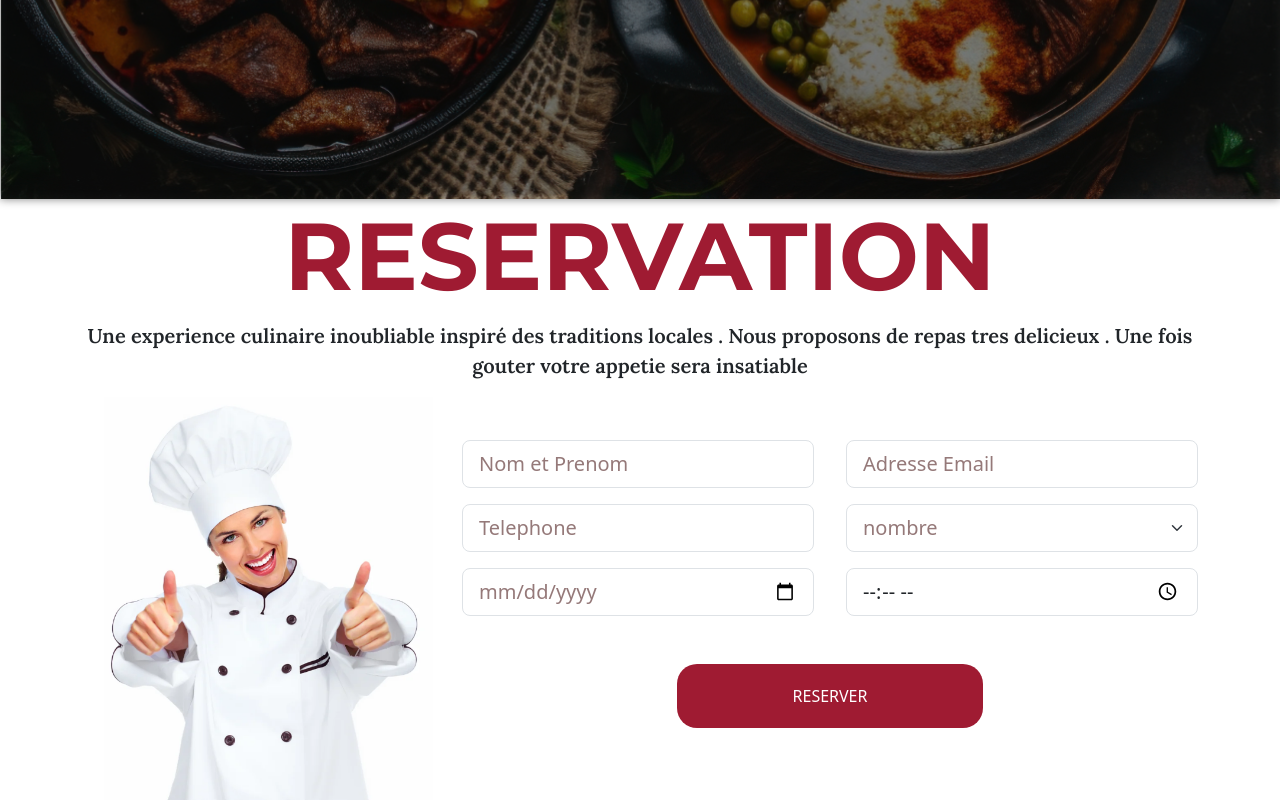
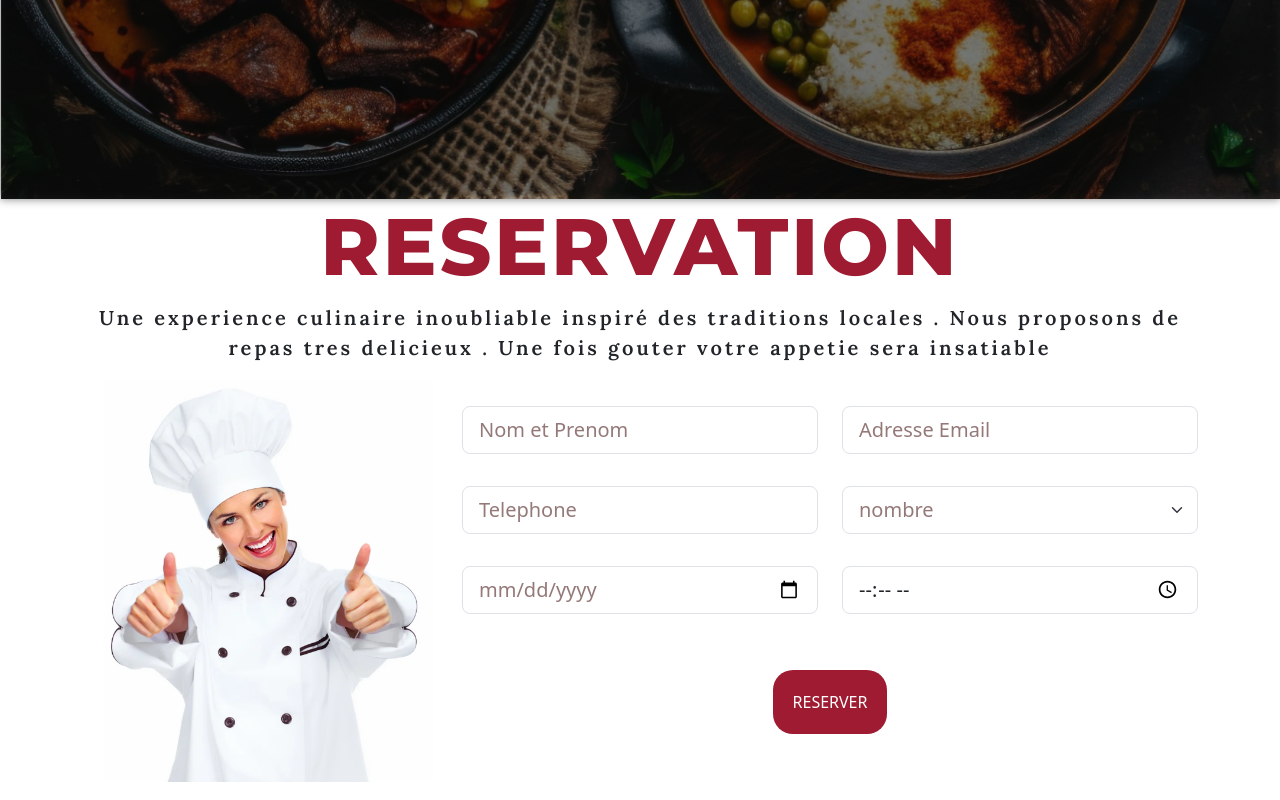
Before and after one commit to Mouhamed-Sow7/le-teranga, a plain HTML site: page index.html in a window 1280 px wide. Shown: the part 612-1412 px from the top of the page. Drawn offline with nearby package versions, Linux system fonts and the light colour scheme.

Commit message:
new changes

```diff
--- a/index.html
+++ b/index.html
@@ -83,7 +83,7 @@
       <!-- essayer de revoir la partie responsive aussi -->
       <div class="container">
         <!-- titre -->
-        <h1>RESERVATION</h1>
+        <h1 class="text-center display-1">RESERVATION</h1>
         <p>
           Une experience culinaire inoubliable inspiré des traditions locales .
           Nous proposons de repas tres delicieux . Une fois gouter votre appetie
@@ -106,34 +106,31 @@
           <!-- colonne 2 imbriquant 3 lignes/row.... -->
           <div class="col col-md-8 col-lg-8 right-box">
             <!-- premiere row -->
-            <div class="row mb-3 col">
-              <div class="col col-md col-lg me-2">
+            <div class="row mb-3">
+              <div class="col col-md col-lg my-2">
                 <input
                   type="text"
                   placeholder="Nom et Prenom "
                   class="form-control form-control-lg"
                 />
               </div>
-              <div class="col col-md col-lg">
+              <div class="col col-md col-lg my-2">
                 <input
                   type="email"
                   placeholder="Adresse Email"
                   class="form-control form-control-lg"
                 />
               </div>
-              <!-- fin du premier row -->
-              <!--  -->
-              <!-- second row -->
             </div>
             <div class="row mb-3">
-              <div class="col col-md col-lg me-2">
+              <div class="col col-md col-lg my-2">
                 <input
                   type="tel"
                   placeholder="Telephone"
                   class="form-control form-control-lg"
                 />
               </div>
-              <div class="col col-md col-lg">
+              <div class="col col-md col-lg my-2">
                 <select name="select" id="#" class="form-select form-select-lg">
                   <option
                     selected
@@ -146,7 +143,7 @@
                     une personne
                   </option>
                   <option value="2" aria-placeholder="nombre de personne">
-                    deux personne
+                    deux personnes
                   </option>
                   <option value="3" aria-placeholder="nombre de personne">
                     trois personnes
@@ -160,25 +157,28 @@
                 </select>
               </div>
             </div>
+
             <!-- fin du second -->
             <!--  -->
             <!-- troisieme row -->
             <div class="row mb-3">
-              <div class="col col-md col-lg me-2">
+              <div class="col col-md col-lg my-2">
                 <input
                   type="date"
                   placeholder="jj/mm/annee"
                   class="form-control form-control-lg text-color"
                 />
               </div>
-              <div class="col col-md col-lg">
+              <div class="col col-md col-lg my-2">
                 <input type="time" class="form-control form-control-lg" />
               </div>
               <!-- _________ -->
             </div>
             <!-- fin troisieme row -->
             <!-- button -->
-            <div class="d-grid col-5 mt-5 offset-md-3 mx-auto">
+            <div
+              class="d-grid col-5 mt-5 justify-content-center offset-md-3 mx-auto"
+            >
               <button class="btn-reservation" type="button">RESERVER</button>
             </div>
             <!-- fin button -->
--- a/style.css
+++ b/style.css
@@ -45,16 +45,14 @@
 /* section de reservation */
 .reservation h1 {
   color: #9f1b32;
-  font-size: 95px;
-  text-align: center;
-  letter-spacing: 6%;
-  font-weight: 700;
+  font-weight: 800;
+  letter-spacing: 3px;
   font-family: "Montserrat", sans-serif;
 }
 .reservation p {
   font-family: "Lora", sans-serif;
   font-size: 20px;
-  letter-spacing: 6%;
+  letter-spacing: 3px;
   text-align: center;
   font-weight: 600;
 }
```
